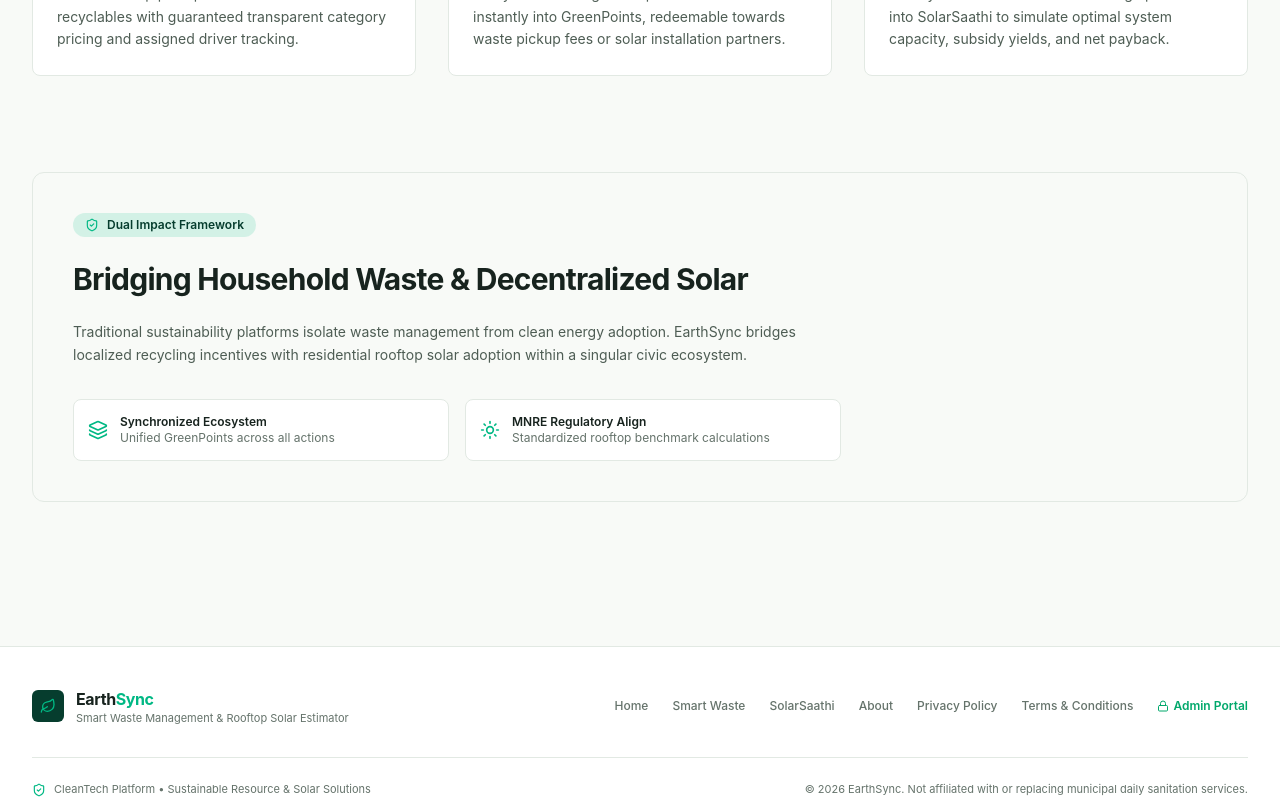
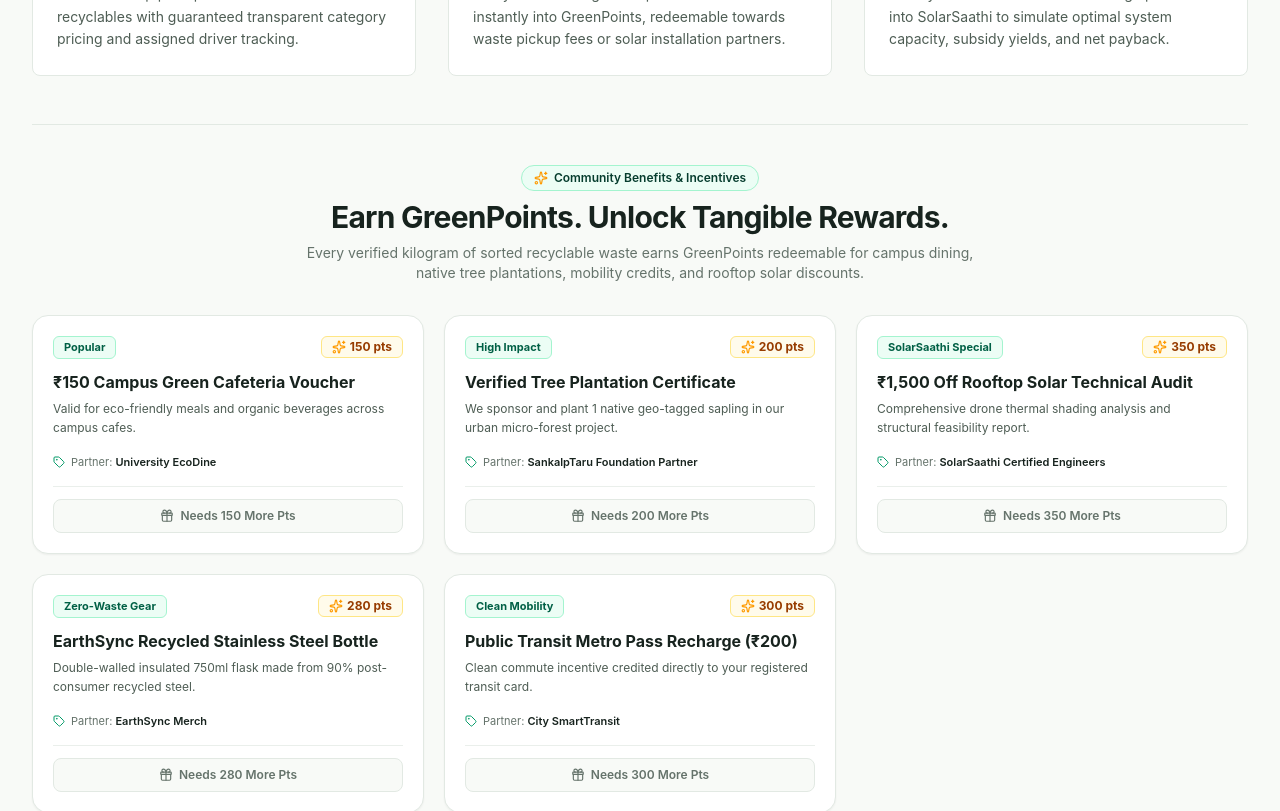
Before and after one commit to ManantSrivastava/EarthSync, a Next.js app: page / in a window 1280 px wide. Shown: the part 1660-2471 px from the top of the page. Built offline with nearby package versions, Linux system fonts and the light colour scheme.

Commit message:
update: add GreenPoints benefits and rewards catalog to About section

```diff
--- a/src/app/page.tsx
+++ b/src/app/page.tsx
@@ -8,9 +8,13 @@ import {
   ArrowRight,
   CheckCircle2,
   ShieldCheck,
-  Layers
+  Layers,
+  Sparkles,
+  Gift,
+  Tag
 } from 'lucide-react';
 import { WindTurbineRotor } from '@/components/WindTurbineRotor';
+import { REWARD_ITEMS } from '@/data/constants';
 
 export default function HomePage() {
   return (
@@ -386,6 +390,75 @@ export default function HomePage() {
           </div>
 
         </div>
+
+        {/* =========================================================================
+            GREENPOINTS BENEFITS & REWARDS CATALOG
+            ========================================================================= */}
+        <div className="pt-6 sm:pt-10 space-y-8 border-t border-[#E2E9E3]">
+          <div className="text-center max-w-2xl mx-auto space-y-2">
+            <div className="inline-flex items-center gap-1.5 px-3 py-1 rounded-full text-xs font-semibold bg-emerald-50 text-[#063D2E] border border-emerald-200">
+              <Sparkles className="w-3.5 h-3.5 text-amber-500" />
+              <span>Community Benefits & Incentives</span>
+            </div>
+            <h3 className="text-2xl sm:text-3xl font-bold text-[#17231E] tracking-tight">
+              Earn GreenPoints. Unlock Tangible Rewards.
+            </h3>
+            <p className="text-sm text-[#65736B]">
+              Every verified kilogram of sorted recyclable waste earns GreenPoints redeemable for campus dining, native tree plantations, mobility credits, and rooftop solar discounts.
+            </p>
+          </div>
+
+          <div className="grid grid-cols-1 md:grid-cols-2 lg:grid-cols-3 gap-5">
+            {REWARD_ITEMS.map((item) => (
+              <div
+                key={item.id}
+                className="bg-white rounded-2xl border border-[#E2E9E3] p-5 shadow-xs hover:shadow-md hover:border-emerald-300 transition-all flex flex-col justify-between"
+              >
+                <div className="space-y-3">
+                  {/* Top Badges: Category & Points Cost */}
+                  <div className="flex items-center justify-between gap-2">
+                    <span className="text-[11px] font-bold px-2.5 py-0.5 rounded-md bg-emerald-50 text-emerald-800 border border-emerald-200">
+                      {item.badge}
+                    </span>
+                    <div className="flex items-center gap-1 text-xs font-bold text-amber-800 bg-amber-50 px-2.5 py-0.5 rounded-md border border-amber-200">
+                      <Sparkles className="w-3.5 h-3.5 text-amber-500" />
+                      <span>{item.pointsCost} pts</span>
+                    </div>
+                  </div>
+
+                  {/* Title & Description */}
+                  <div>
+                    <h4 className="font-bold text-[#17231E] text-sm sm:text-base leading-snug">
+                      {item.title}
+                    </h4>
+                    <p className="text-xs text-[#4E5D54] mt-1.5 leading-relaxed">
+                      {item.description}
+                    </p>
+                  </div>
+
+                  {/* Partner Reference */}
+                  <div className="flex items-center gap-1.5 text-[11px] text-[#65736B] pt-1">
+                    <Tag className="w-3 h-3 text-emerald-600 shrink-0" />
+                    <span>
+                      Partner: <strong className="text-[#17231E] font-semibold">{item.partner}</strong>
+                    </span>
+                  </div>
+                </div>
+
+                {/* Bottom Requirement / CTA Link */}
+                <div className="mt-4 pt-3 border-t border-[#E2E9E3]/70">
+                  <Link
+                    href="/waste"
+                    className="w-full py-2 px-3 rounded-lg bg-[#F8FAF7] hover:bg-emerald-50 text-[#65736B] hover:text-[#063D2E] text-xs font-semibold border border-[#E2E9E3] transition-colors flex items-center justify-center gap-1.5 cursor-pointer"
+                  >
+                    <Gift className="w-3.5 h-3.5 text-[#65736B]" />
+                    <span>Needs {item.pointsCost} More Pts</span>
+                  </Link>
+                </div>
+              </div>
+            ))}
+          </div>
+        </div>
       </section>
 
       {/* =========================================================================
```
